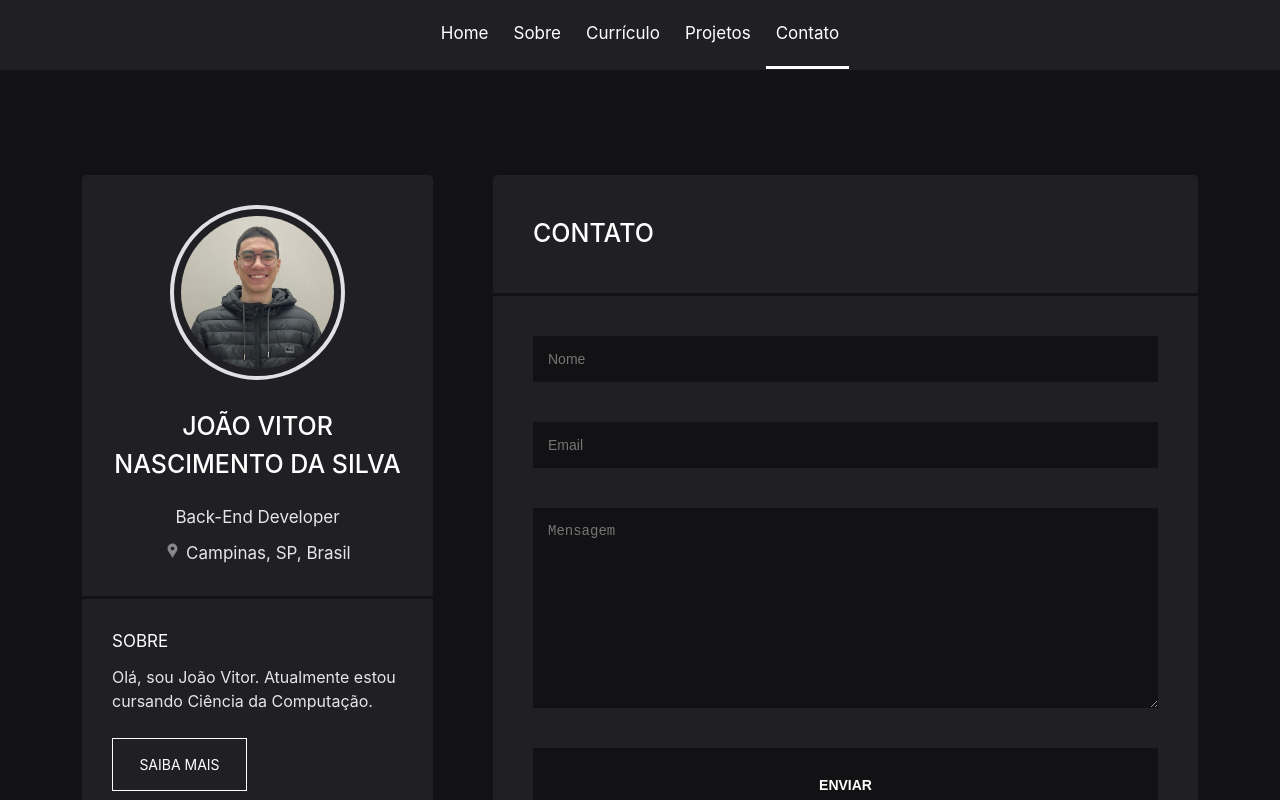
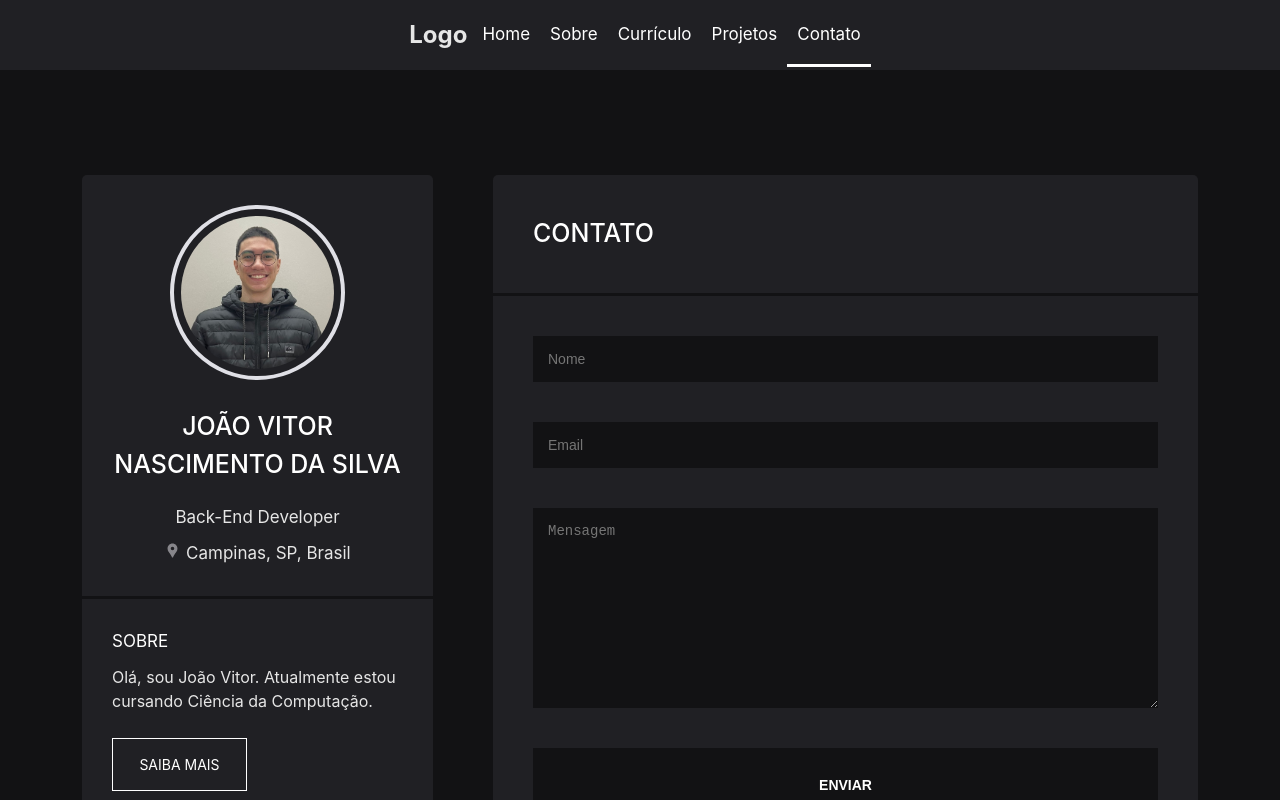
Before and after one commit to nascimentocode/personal-website, a React (Vite) app: page /contato in a window 1280 px wide. Shown: the top 800 px of the page. Built offline with nearby package versions, Linux system fonts and the light colour scheme.

Commit message:
Fix Navbar page

```diff
--- a/src/components/Navbar.jsx
+++ b/src/components/Navbar.jsx
@@ -1,16 +1,34 @@
 import { NavLink } from "react-router-dom"
+// import { useState } from "react"
+// import { TfiAlignRight } from "react-icons/tfi";
 
 import "../index.css"
 
 function Navbar() {
+    // const [showNavbar, setShowNavbar] = useState(false)
+
+    // const handleShowNavbar = () => {
+    //     setShowNavbar(!showNavbar)
+    // }
+
     return (
+        <header>
             <nav>
+                <div>
+                    <h1>Logo</h1>
+                </div>
+                {/* <div id="menu-icon" onClick={handleShowNavbar}>
+                    <TfiAlignRight />
+                </div> */}
+                <div id="nav-link">
                     <NavLink to="/">Home</NavLink>
                     <NavLink to="/sobre">Sobre</NavLink>
                     <NavLink to="/curriculo">Currículo</NavLink>
                     <NavLink to="/projetos">Projetos</NavLink>
                     <NavLink to="/contato">Contato</NavLink>
+                </div>
             </nav>
+        </header>
     )
 }
 
```
Lines whose indentation alone changed are shown as unchanged.
